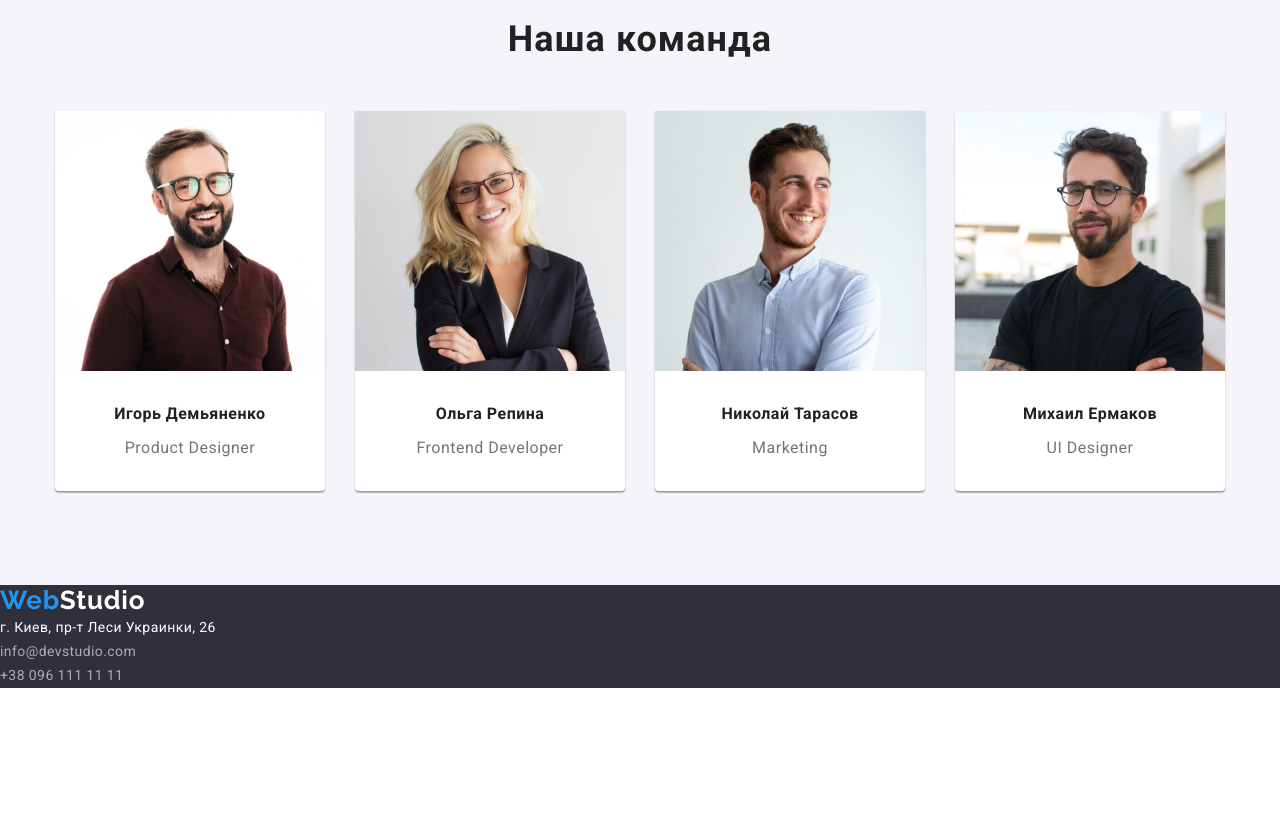
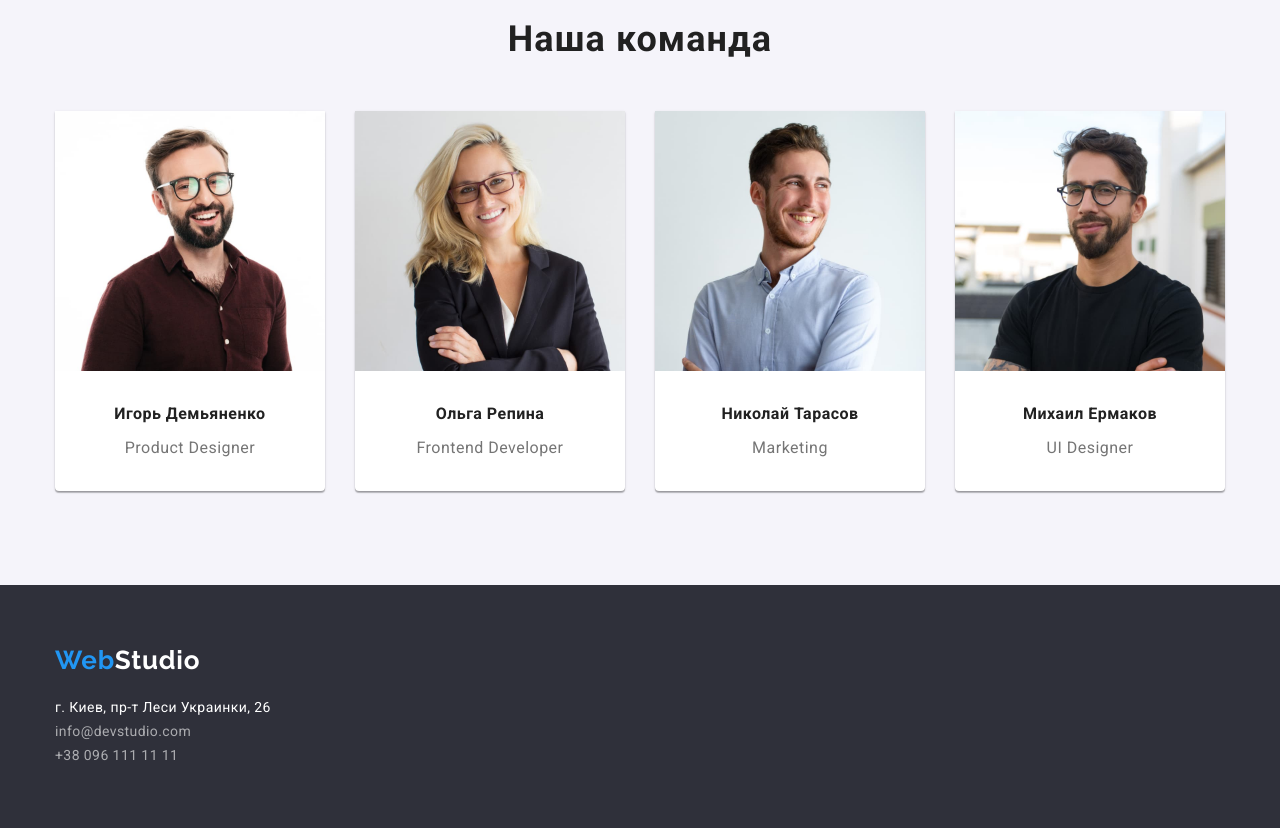
Before and after one commit to Igor-Degovtsov/goit-markup-hw-03, a plain HTML site: page index.html in a window 1280 px wide. Shown: the part 1544-2372 px from the top of the page. Before the commit the page ends 2232 px from the top, so only its background shows below. Drawn offline with Linux system fonts and the light colour scheme.

Commit message:
first-page-done

```diff
--- a/css/style.css
+++ b/css/style.css
@@ -311,6 +311,16 @@ body {
   background-color: #2f303a;
 }
 
+.section-footer {
+  padding: 60px 0;
+}
+
+.container-footer {
+  display: flex;
+  flex-direction: column;
+  align-items: flex-start;
+}
+
 .footer-logo {
   font-family: Raleway;
   font-weight: 700;
@@ -318,6 +328,7 @@ body {
   line-height: 1.19;
   letter-spacing: 0.03em;
   color: var(--second-text-color);
+  padding-bottom: 20px;
 }
 
 .logo-color-footer {
@@ -332,6 +343,10 @@ body {
   color: var(--second-text-color);
 }
 
+.footer-link:not(last child) {
+  padding-bottom: 9px;
+}
+
 .adr {
   color: rgba(255, 255, 255, 0.6);
 }
--- a/index.html
+++ b/index.html
@@ -121,6 +121,8 @@
         </section>
     </main>
     <footer class="footer">
+        <section class="section section-footer">
+            <div class="container container-footer">
                 <a class="link footer-logo" lang="en" href=""><span class="logo-color-footer">Web</span>Studio</a>
                 <address>
                     <ul class="list footer-list">
@@ -135,6 +137,8 @@
                         </li>
                     </ul>
                 </address>
+            </div>
+        </section>
     </footer>
 </body>
 
```
Lines whose indentation alone changed are shown as unchanged.
